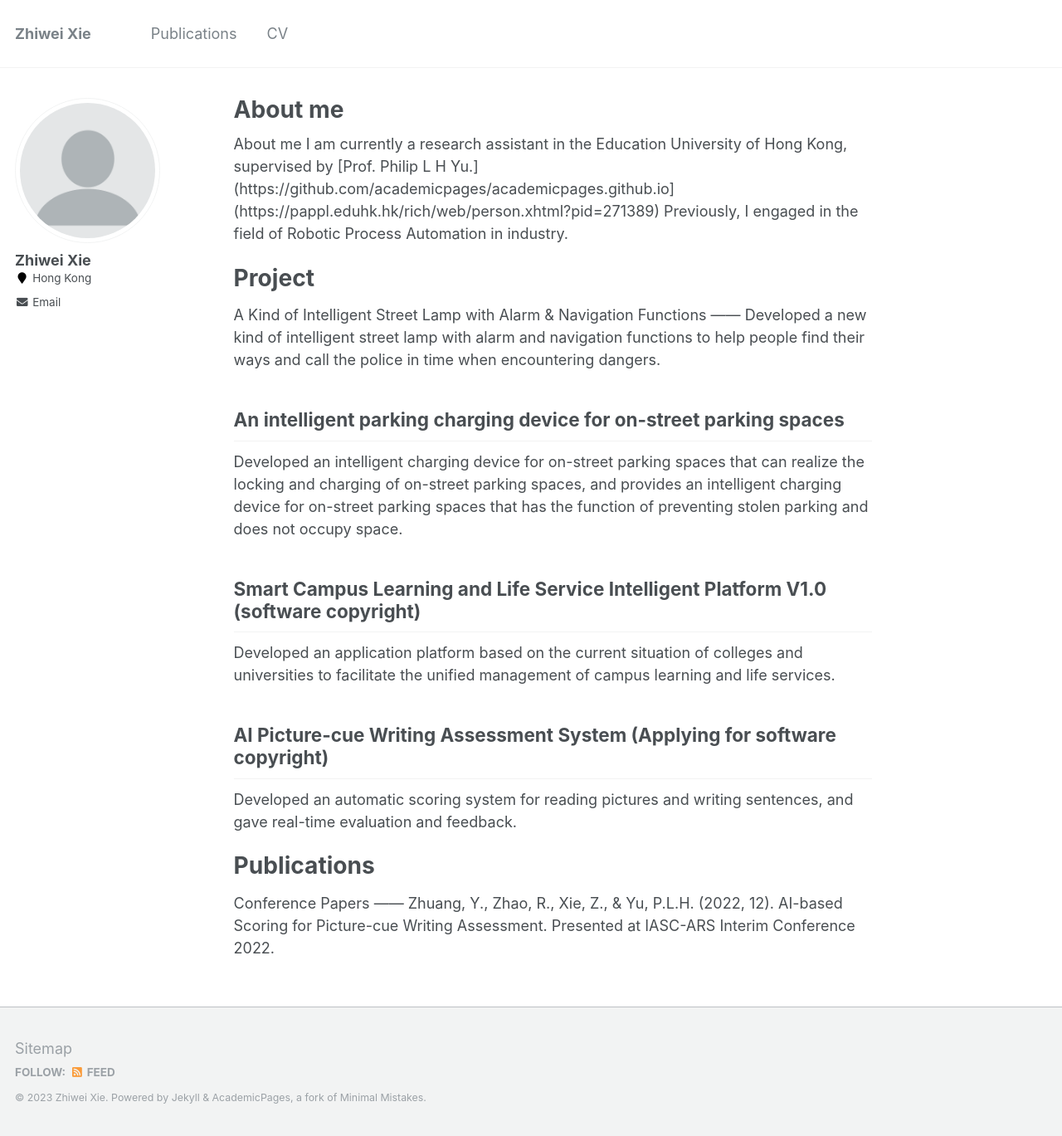
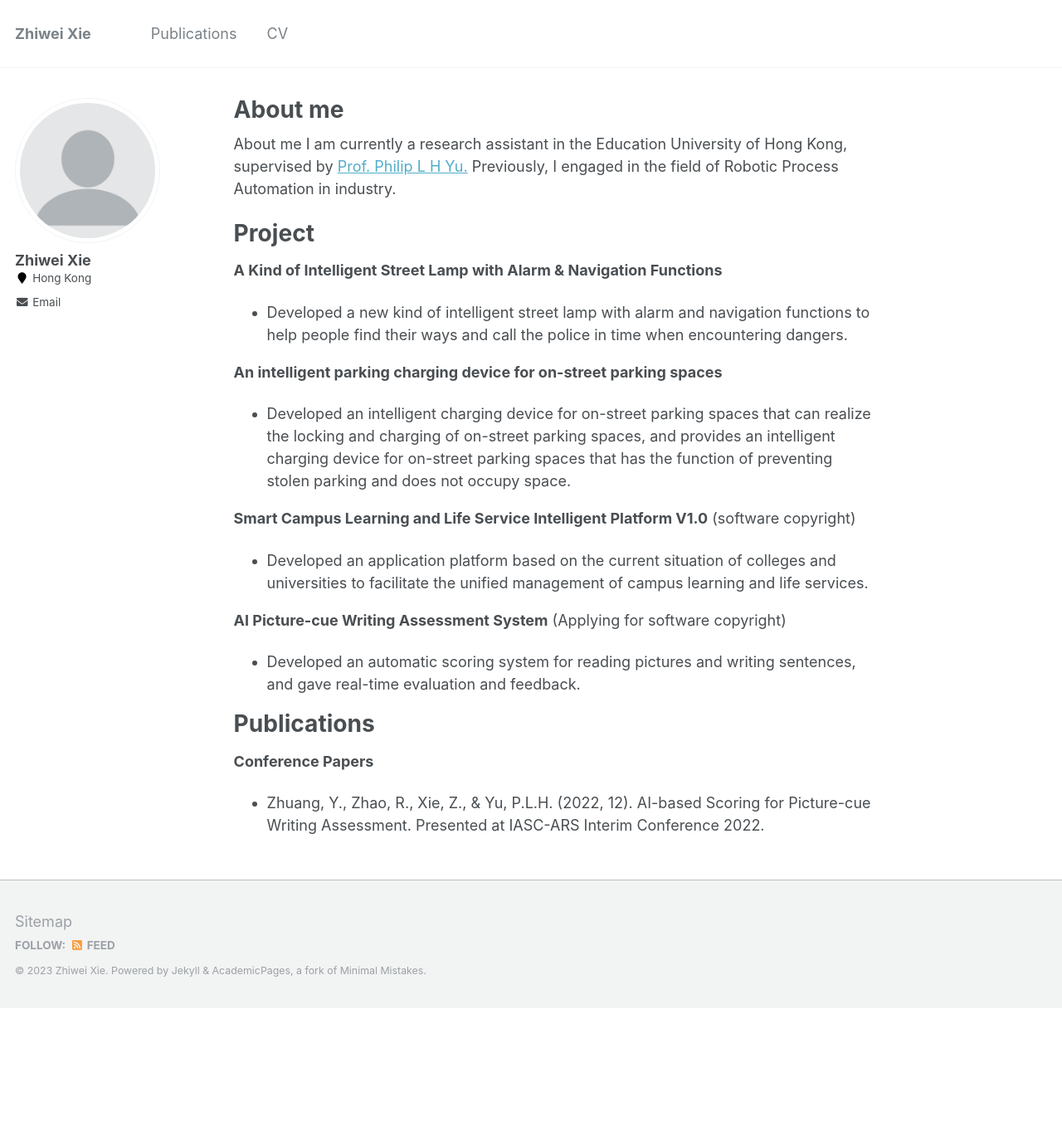
Before and after one commit to xiezhiweihk/xiezhiwei.github.io, a Jekyll site: the page built from _pages/about.md, in a window 1280 px wide. Shown: the whole page at 83% size. Built offline with Jekyll 4.4.1, drawn with Linux system fonts in a browser that asks for light colours; after the commit the page ends 1215 px from its top, so only the background shows below that; some of the changed lines change nothing that is shown.

Commit message:
Update about.md

```diff
--- a/_pages/about.md
+++ b/_pages/about.md
@@ -9,28 +9,23 @@ redirect_from:
 ---
 
 About me
-I am currently a research assistant in the Education University of Hong Kong, supervised by [Prof. Philip L H Yu.](https://github.com/academicpages/academicpages.github.io](https://pappl.eduhk.hk/rich/web/person.xhtml?pid=271389) Previously, I engaged in the field of Robotic Process Automation in industry.
+I am currently a research assistant in the Education University of Hong Kong, supervised by [Prof. Philip L H Yu.](https://pappl.eduhk.hk/rich/web/person.xhtml?pid=271389) Previously, I engaged in the field of Robotic Process Automation in industry.
 
 Project
 ======
-A Kind of Intelligent Street Lamp with Alarm & Navigation Functions
-------
-Developed a new kind of intelligent street lamp with alarm and navigation functions to help people find their ways and call the police in time when encountering dangers.
+**A Kind of Intelligent Street Lamp with Alarm & Navigation Functions**
++ Developed a new kind of intelligent street lamp with alarm and navigation functions to help people find their ways and call the police in time when encountering dangers.
 
-An intelligent parking charging device for on-street parking spaces
-------
-Developed an intelligent charging device for on-street parking spaces that can realize the locking and charging of on-street parking spaces, and provides an intelligent charging device for on-street parking spaces that has the function of preventing stolen parking and does not occupy space.
+**An intelligent parking charging device for on-street parking spaces**
++ Developed an intelligent charging device for on-street parking spaces that can realize the locking and charging of on-street parking spaces, and provides an intelligent charging device for on-street parking spaces that has the function of preventing stolen parking and does not occupy space.
 
-Smart Campus Learning and Life Service Intelligent Platform V1.0 (software copyright)
-------
-Developed an application platform based on the current situation of colleges and universities to facilitate the unified management of campus learning and life services.
+**Smart Campus Learning and Life Service Intelligent Platform V1.0** (software copyright)
++ Developed an application platform based on the current situation of colleges and universities to facilitate the unified management of campus learning and life services.
 
-AI Picture-cue Writing Assessment System (Applying for software copyright)
-------
-Developed an automatic scoring system for reading pictures and writing sentences, and gave real-time evaluation and feedback.
+**AI Picture-cue Writing Assessment System** (Applying for software copyright)
++ Developed an automatic scoring system for reading pictures and writing sentences, and gave real-time evaluation and feedback.
 
 Publications
 ======
-Conference Papers
-------
-Zhuang, Y., Zhao, R., Xie, Z., & Yu, P.L.H. (2022, 12). AI-based Scoring for Picture-cue Writing Assessment. Presented at IASC-ARS Interim Conference 2022.
+**Conference Papers**
++ Zhuang, Y., Zhao, R., Xie, Z., & Yu, P.L.H. (2022, 12). AI-based Scoring for Picture-cue Writing Assessment. Presented at IASC-ARS Interim Conference 2022.
```
